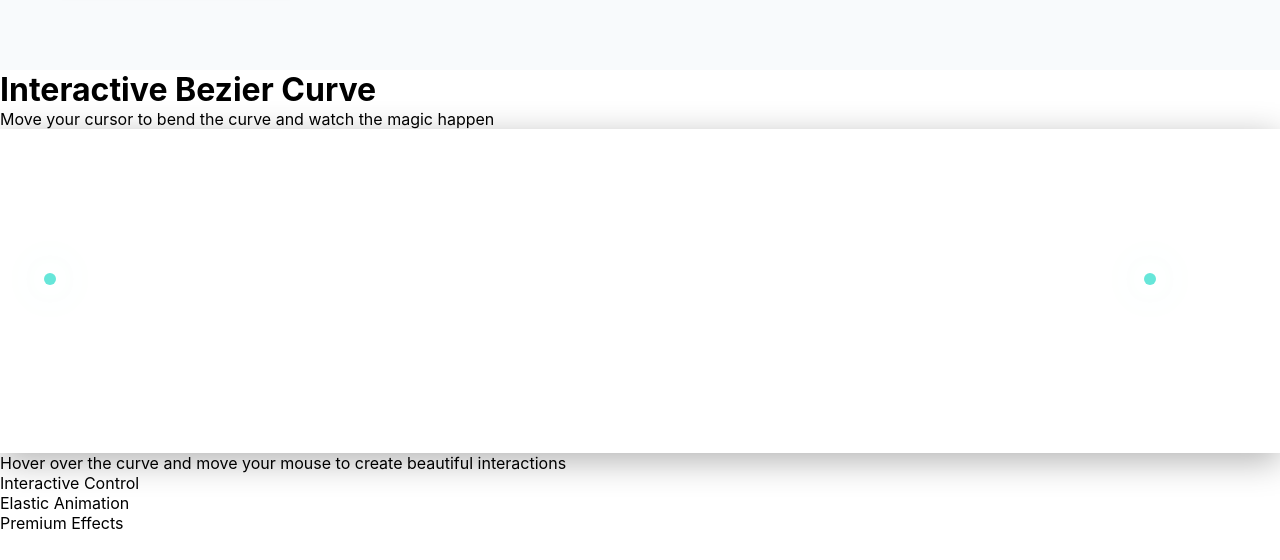
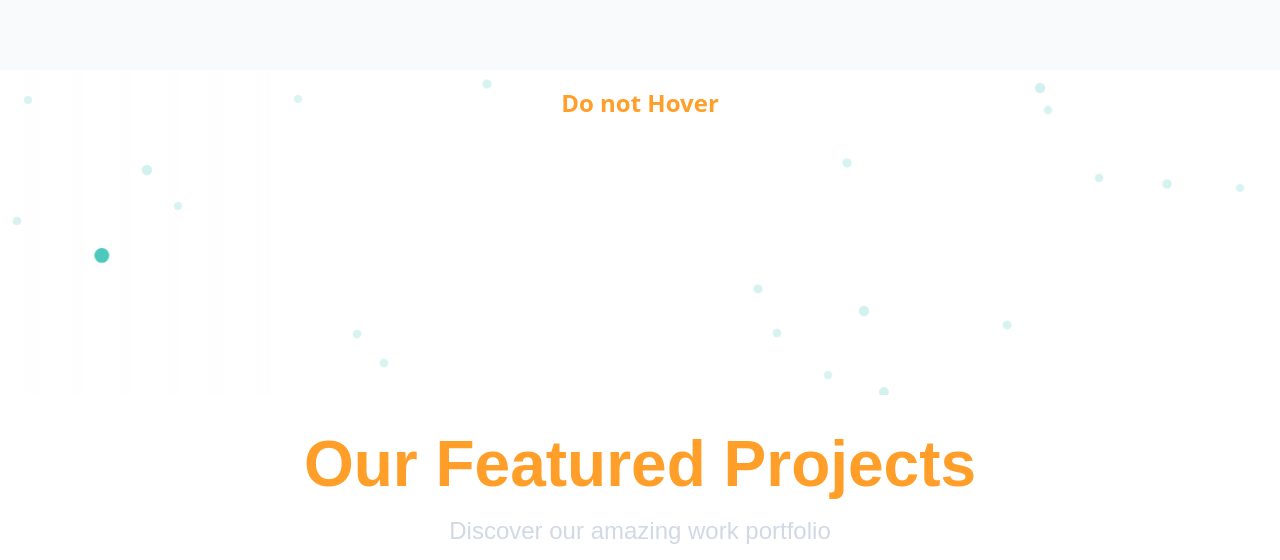
Before and after one commit to Akshat0811hub/yuvocreations, a React (Create React App) app: page / in a window 1280 px wide. Shown: the part 2237-2797 px from the top of the page. Built offline with nearby package versions, Linux system fonts and the light colour scheme.

Commit message:
line done

```diff
--- a/src/components/beizercurve.jsx
+++ b/src/components/beizercurve.jsx
@@ -1,10 +1,11 @@
 import React, { useRef, useEffect, useState } from 'react';
 import { gsap } from 'gsap';
+import '../css/beizer.css';
 
 const PremiumBezierCurve = () => {
   const stringRef = useRef(null);
   const pathRef = useRef(null);
-  const glowRef = useRef(null);   // FIXED
+  const glowRef = useRef(null);
   const [isHovering, setIsHovering] = useState(false);
 
   const initialPath = "M 50 150 Q 600 150 1150 150";
@@ -73,10 +74,25 @@ const PremiumBezierCurve = () => {
 
   const handleMouseEnter = () => {
     setIsHovering(true);
+    if (glowRef.current) {
+      gsap.to(glowRef.current, {
+        opacity: 1,
+        duration: 0.3,
+        ease: "power2.out"
+      });
+    }
   };
 
   const handleMouseLeave = () => {
     setIsHovering(false);
+
+    if (glowRef.current) {
+      gsap.to(glowRef.current, {
+        opacity: 0,
+        duration: 0.3,
+        ease: "power2.out"
+      });
+    }
 
     gsap.to(pathRef.current, {
       attr: { d: finalPath },
@@ -86,16 +102,17 @@ const PremiumBezierCurve = () => {
   };
 
   return (
-    <div className="min-h-screen bg-gradient-to-br from-gray-900 via-slate-900 to-blue-900 flex flex-col justify-center items-center overflow-hidden relative font-sans">
+    <div className="bezier-container">
+      <p>Do not Hover</p>
       {/* Background glow effect */}
-      <div className="absolute inset-0 bg-gradient-radial from-teal-500/10 via-transparent to-transparent pointer-events-none" />
+      <div className="bg-glow" />
 
       {/* Animated background particles */}
-      <div className="absolute inset-0 overflow-hidden pointer-events-none">
+      <div className="particles-container">
         {[...Array(20)].map((_, i) => (
           <div
             key={i}
-            className="absolute w-2 h-2 bg-teal-400/20 rounded-full animate-pulse"
+            className="particle"
             style={{
               left: `${Math.random() * 100}%`,
               top: `${Math.random() * 100}%`,
@@ -106,74 +123,62 @@ const PremiumBezierCurve = () => {
         ))}
       </div>
 
-      <div className="relative z-10 w-full max-w-7xl px-6">
+      <div className="main-content">
         {/* Header */}
-        <div className="header-content text-center mb-16">
-          <h1 className="text-5xl font-bold bg-gradient-to-r from-teal-400 via-purple-400 to-pink-400 bg-clip-text text-transparent mb-4 tracking-tight">
-            Interactive Bezier Curve
-          </h1>
-          <p className="text-white/60 text-lg font-light tracking-wide">
-            Move your cursor to bend the curve and watch the magic happen
-          </p>
-        </div>
+
 
         {/* Main curve container */}
         <div
           ref={stringRef}
-          className="curve-container relative h-80 w-full cursor-crosshair rounded-3xl backdrop-blur-xl bg-white/5 border border-white/10 shadow-2xl overflow-hidden group"
-          style={{
-            boxShadow: '0 8px 32px rgba(0, 0, 0, 0.3), inset 0 1px 0 rgba(255, 255, 255, 0.1)'
-          }}
+          className="curve-container"
           onMouseMove={handleMouseMove}
           onMouseEnter={handleMouseEnter}
           onMouseLeave={handleMouseLeave}
         >
           {/* Shimmer effect */}
-          <div className="absolute inset-0 bg-gradient-to-r from-transparent via-white/5 to-transparent -translate-x-full animate-shimmer"
-               style={{ animation: 'shimmer 3s ease-in-out infinite' }} />
+          <div className="shimmer" />
 
           {/* Glow effect that follows cursor */}
           <div
             ref={glowRef}
-            className="absolute w-48 h-48 rounded-full bg-gradient-radial from-teal-400/20 to-transparent pointer-events-none transform -translate-x-1/2 -translate-y-1/2 opacity-0"
+            className="cursor-glow"
           />
 
           {/* SVG Container */}
           <svg
             width="1200"
             height="320"
-            className="w-full h-full filter drop-shadow-lg"
-            style={{ filter: 'drop-shadow(0 0 20px rgba(64, 224, 208, 0.3))' }}
+            className="curve-svg"
           >
             <defs>
               <linearGradient id="premium-gradient" gradientUnits="userSpaceOnUse" x1="50" y1="150" x2="1150" y2="150">
-                <stop offset="0%" stopColor="#40e0d0" stopOpacity="0.9">
+                <stop offset="0%" stopColor="#14b8a6" stopOpacity="0.9">
                   <animate attributeName="stopColor"
-                           values="#40e0d0;#ff6b6b;#4ecdc4;#ffe66d;#40e0d0"
+                           values="#14b8a6;#ef4444;#06b6d4;#eab308;#14b8a6"
                            dur="6s"
                            repeatCount="indefinite" />
                 </stop>
-                <stop offset="25%" stopColor="#ff6b6b" stopOpacity="0.9">
+                <stop offset="25%" stopColor="#ef4444" stopOpacity="0.9">
                   <animate attributeName="stopColor"
-                           values="#ff6b6b;#4ecdc4;#ffe66d;#40e0d0;#ff6b6b"
+                           values="#ef4444;#06b6d4;#eab308;#14b8a6;#ef4444"
                            dur="6s"
                            repeatCount="indefinite" />
                 </stop>
-                <stop offset="50%" stopColor="#4ecdc4" stopOpacity="0.9">
+                <stop offset="50%" stopColor="#06b6d4" stopOpacity="0.9">
                   <animate attributeName="stopColor"
-                           values="#4ecdc4;#ffe66d;#40e0d0;#ff6b6b;#4ecdc4"
+                           values="#06b6d4;#eab308;#14b8a6;#ef4444;#06b6d4"
                            dur="6s"
                            repeatCount="indefinite" />
                 </stop>
-                <stop offset="75%" stopColor="#ffe66d" stopOpacity="0.9">
+                <stop offset="75%" stopColor="#eab308" stopOpacity="0.9">
                   <animate attributeName="stopColor"
-                           values="#ffe66d;#40e0d0;#ff6b6b;#4ecdc4;#ffe66d"
+                           values="#eab308;#14b8a6;#ef4444;#06b6d4;#eab308"
                            dur="6s"
                            repeatCount="indefinite" />
                 </stop>
-                <stop offset="100%" stopColor="#40e0d0" stopOpacity="0.9">
+                <stop offset="100%" stopColor="#14b8a6" stopOpacity="0.9">
                   <animate attributeName="stopColor"
-                           values="#40e0d0;#ff6b6b;#4ecdc4;#ffe66d;#40e0d0"
+                           values="#14b8a6;#ef4444;#06b6d4;#eab308;#14b8a6"
                            dur="6s"
                            repeatCount="indefinite" />
                 </stop>
@@ -200,38 +205,14 @@ const PremiumBezierCurve = () => {
             />
 
             {/* Control points */}
-            <circle cx="50" cy="150" r="6" fill="rgba(64, 224, 208, 0.8)" className="animate-pulse" />
-            <circle cx="1150" cy="150" r="6" fill="rgba(64, 224, 208, 0.8)" className="animate-pulse" />
+            <circle cx="50" cy="150" r="6" className="control-point" />
+            <circle cx="1150" cy="150" r="6" className="control-point" />
           </svg>
         </div>
 
         {/* Instructions */}
-        <div className="instructions text-center mt-12">
-          <p className="text-white/50 text-sm font-light tracking-wider">
-            Hover over the curve and move your mouse to create beautiful interactions
-          </p>
-          <div className="flex justify-center items-center gap-8 mt-6 text-white/40 text-xs">
-            <div className="flex items-center gap-2">
-              <div className="w-3 h-3 rounded-full bg-teal-400/60 animate-pulse" />
-              <span>Interactive Control</span>
-            </div>
-            <div className="flex items-center gap-2">
-              <div className="w-3 h-3 rounded-full bg-purple-400/60 animate-pulse" />
-              <span>Elastic Animation</span>
-            </div>
-            <div className="flex items-center gap-2">
-              <div className="w-3 h-3 rounded-full bg-pink-400/60 animate-pulse" />
-              <span>Premium Effects</span>
-            </div>
-          </div>
-        </div>
+
       </div>
-
-      <style jsx>{`
-        .bg-gradient-radial {
-          background-image: radial-gradient(circle, var(--tw-gradient-stops));
-        }
-      `}</style>
     </div>
   );
 };
--- /dev/null
+++ b/src/css/beizer.css
@@ -0,0 +1,224 @@
+/* Premium Bezier Curve Styles */
+
+.bezier-container {
+  min-height: 10vh;
+  /* background: linear-gradient(135deg, #111827 0%, #1e293b 50%, #1e3a8a 100%); */
+  display: flex;
+  flex-direction: column;
+  justify-content: center;
+  align-items: center;
+  overflow: hidden;
+  position: relative;
+  font-family: system-ui, -apple-system, sans-serif;
+}
+.bezier-container p{
+    color: #ff9f29;
+    text-align: left;
+    font-size: 1.5rem;
+    font-weight: 600;
+    position: absolute;
+    top: 1rem;
+
+}
+
+.bg-glow {
+  position: absolute;
+  inset: 0;
+  /* background: radial-gradient(circle, rgba(20, 184, 166, 0.1) 0%, transparent 70%); */
+  pointer-events: none;
+}
+
+.particles-container {
+  position: absolute;
+  inset: 0;
+  overflow: hidden;
+  pointer-events: none;
+}
+
+.particle {
+  position: absolute;
+  width: 8px;
+  height: 8px;
+  background: rgba(20, 184, 166, 0.2);
+  border-radius: 50%;
+  animation: pulse 2s ease-in-out infinite;
+}
+
+.main-content {
+  position: relative;
+  z-index: 10;
+  width: 100%;
+  max-width: 112rem;
+  padding: 0 1.5rem;
+}
+
+.header-content {
+  text-align: center;
+  margin-bottom: 4rem;
+  opacity: 0;
+  transform: translateY(30px);
+}
+
+.main-title {
+  font-size: 3rem;
+  font-weight: 700;
+  background: linear-gradient(90deg, #14b8a6, #a855f7, #ec4899);
+  background-clip: text;
+  -webkit-background-clip: text;
+  color: transparent;
+  margin-bottom: 1rem;
+  letter-spacing: -0.025em;
+}
+
+.subtitle {
+  color: rgba(255, 255, 255, 0.6);
+  font-size: 1.125rem;
+  font-weight: 300;
+  letter-spacing: 0.025em;
+}
+
+
+
+.shimmer {
+  position: absolute;
+  inset: 0;
+  background: linear-gradient(90deg, transparent, rgba(255, 255, 255, 0.05), transparent);
+  transform: translateX(-100%);
+  animation: shimmer 3s ease-in-out infinite;
+}
+
+.cursor-glow {
+  position: absolute;
+  width: 12rem;
+  height: 12rem;
+  border-radius: 50%;
+  background: radial-gradient(circle, rgba(20, 184, 166, 0.2) 0%, transparent 70%);
+  pointer-events: none;
+  transform: translate(-50%, -50%);
+  opacity: 0;
+  transition: opacity 0.3s ease;
+}
+
+/* .curve-svg {
+  width: 100%;
+  height: 100%;
+  filter: drop-shadow(0 0 20px rgba(20, 184, 166, 0.3));
+} */
+
+.control-point {
+  fill: rgba(20, 184, 166, 0.8);
+  animation: pulse 2s ease-in-out infinite;
+}
+
+.instructions {
+  text-align: center;
+  margin-top: 3rem;
+  opacity: 0;
+  transform: translateY(20px);
+}
+
+.instructions-text {
+  color: rgba(255, 255, 255, 0.5);
+  font-size: 0.875rem;
+  font-weight: 300;
+  letter-spacing: 0.05em;
+}
+
+.feature-indicators {
+  display: flex;
+  justify-content: center;
+  align-items: center;
+  gap: 2rem;
+  margin-top: 1.5rem;
+  color: rgba(255, 255, 255, 0.4);
+  font-size: 0.75rem;
+}
+
+.feature-item {
+  display: flex;
+  align-items: center;
+  gap: 0.5rem;
+}
+
+.feature-dot {
+  width: 0.75rem;
+  height: 0.75rem;
+  border-radius: 50%;
+  animation: pulse 2s ease-in-out infinite;
+}
+
+.feature-dot.teal {
+  background: rgba(20, 184, 166, 0.6);
+}
+
+.feature-dot.purple {
+  background: rgba(168, 85, 247, 0.6);
+}
+
+.feature-dot.pink {
+  background: rgba(236, 72, 153, 0.6);
+}
+
+/* Animations */
+@keyframes pulse {
+  0%, 100% {
+    opacity: 1;
+  }
+  50% {
+    opacity: 0.5;
+  }
+}
+
+@keyframes shimmer {
+  0% {
+    transform: translateX(-100%);
+  }
+  100% {
+    transform: translateX(100%);
+  }
+}
+
+/* Animation classes for GSAP */
+.animate-in {
+  opacity: 1 !important;
+  transform: translateY(0) !important;
+}
+
+.scale-in {
+  opacity: 1 !important;
+  transform: scale(1) !important;
+}
+
+.glow-active {
+  opacity: 1 !important;
+}
+
+/* Responsive Design */
+@media (max-width: 768px) {
+  .main-title {
+    font-size: 2.5rem;
+  }
+
+  .subtitle {
+    font-size: 1rem;
+  }
+
+  .curve-container {
+    height: 16rem;
+  }
+
+  .feature-indicators {
+    flex-direction: column;
+    gap: 1rem;
+  }
+}
+
+@media (max-width: 480px) {
+  .main-title {
+    font-size: 2rem;
+  }
+
+  .curve-container {
+    height: 14rem;
+  }
+}
```
